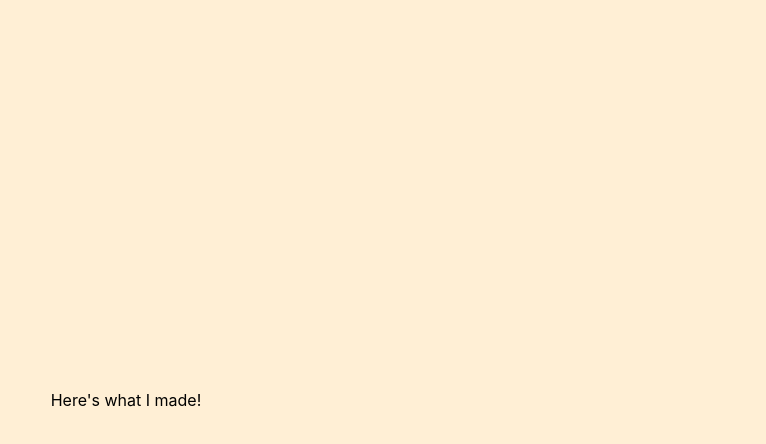
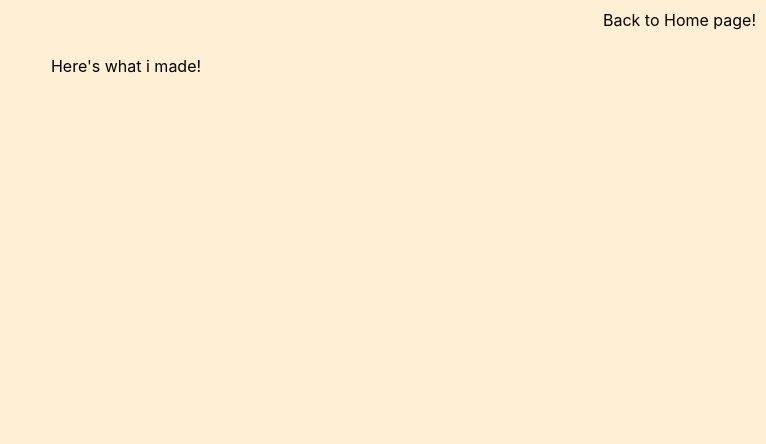
Before and after one commit to naima-shk/Blog, a React (Create React App) app in the folder Frontend/: page /Projects in a window 1280 px wide. Shown: the top 444 px of the page, without its empty margins (514-1280 px from the left). Built offline with nearby package versions, Linux system fonts and the light colour scheme.

Commit message:
'upgrading'

```diff
--- a/Frontend/src/pages/Blog/index.js
+++ b/Frontend/src/pages/Blog/index.js
@@ -1,15 +1,20 @@
 import React from 'react';
 import styled from "styled-components";
-
+import BackLink from "../../components/BackLink";
 const Container = styled.div`
+  display: inline;
+  justify-content: center;
+  height: 700vh;
+`;
+const Text = styled.p`
   display: flex;
   justify-content: center;
 `;
-
 const Blog = () => {
   return (
     <Container>
-        Naima's Blog :)
+ <BackLink />
+      <Text>My Blog!</Text>
     </Container>
   );
 }
--- a/Frontend/src/pages/Projects/index.js
+++ b/Frontend/src/pages/Projects/index.js
@@ -1,7 +1,12 @@
 import React from 'react';
 import styled from "styled-components";
-
+import BackLink from "../../components/BackLink";
 const Container = styled.div`
+  display: inline;
+  justify-content: center;
+  height: 700vh;
+`;
+const Text = styled.p`
   display: flex;
   justify-content: center;
 `;
@@ -9,7 +14,10 @@ const Container = styled.div`
 const Projects = () => {
   return (
     <Container>
-        Here's what I made!
+<BackLink />
+      <Text>Here's what i made!</Text>
+
+
     </Container>
   );
 }
--- a/Frontend/src/pages/Social/index.js
+++ b/Frontend/src/pages/Social/index.js
@@ -1,17 +1,23 @@
 import React from 'react';
 import styled from "styled-components";
-
+import BackLink from "../../components/BackLink";
 const Container = styled.div`
+  display: inline;
+  justify-content: center;
+  height: 700vh;
+`;
+const Text = styled.p`
   display: flex;
   justify-content: center;
+
 `;
-
-const Home = () => {
+const social = () => {
   return (
     <Container>
-        Social media :)
+        <BackLink />
+         <Text>My social accounts!</Text>
     </Container>
   );
 }
 
-export default Home;
+export default social;
```
